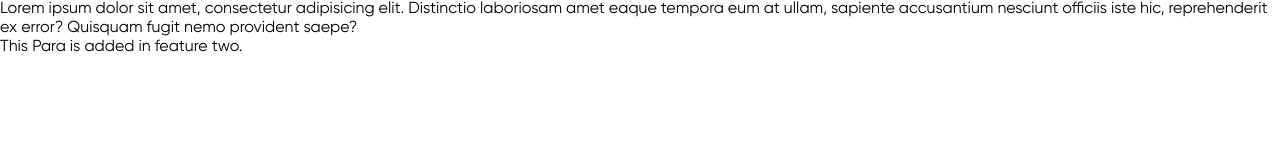
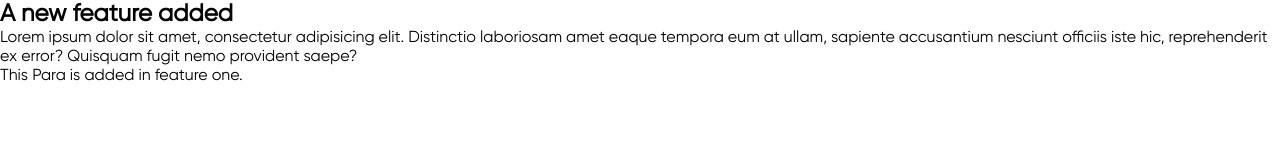
Before and after one commit to Faizan-aka-Hashmi/LocalRepo, a plain HTML site: page index.html in a window 1280 px wide. Drawn offline with Linux system fonts and the light colour scheme.

Commit message:
Feature added to featureone

```diff
--- a/index.html
+++ b/index.html
@@ -7,7 +7,9 @@
     <link rel="stylesheet" href="style.css">
 </head>
 <body>
+    <h2>A new feature added</h2>
     <p>Lorem ipsum dolor sit amet, consectetur adipisicing elit. Distinctio laboriosam amet eaque tempora eum at ullam, sapiente accusantium nesciunt officiis iste hic, reprehenderit ex error? Quisquam fugit nemo provident saepe?</p>
-    <p>This Para is added in feature two.</p>
+    <p>This Para is added in feature one.</p>
+
 </body>
 </html>
```
